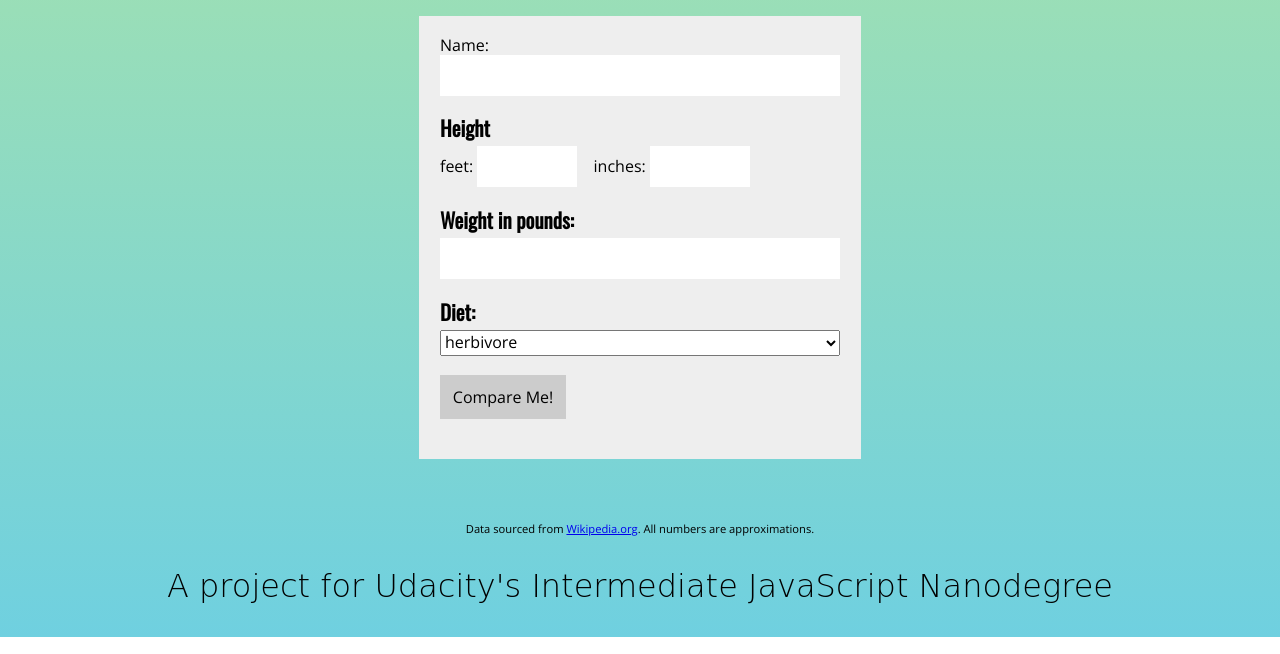
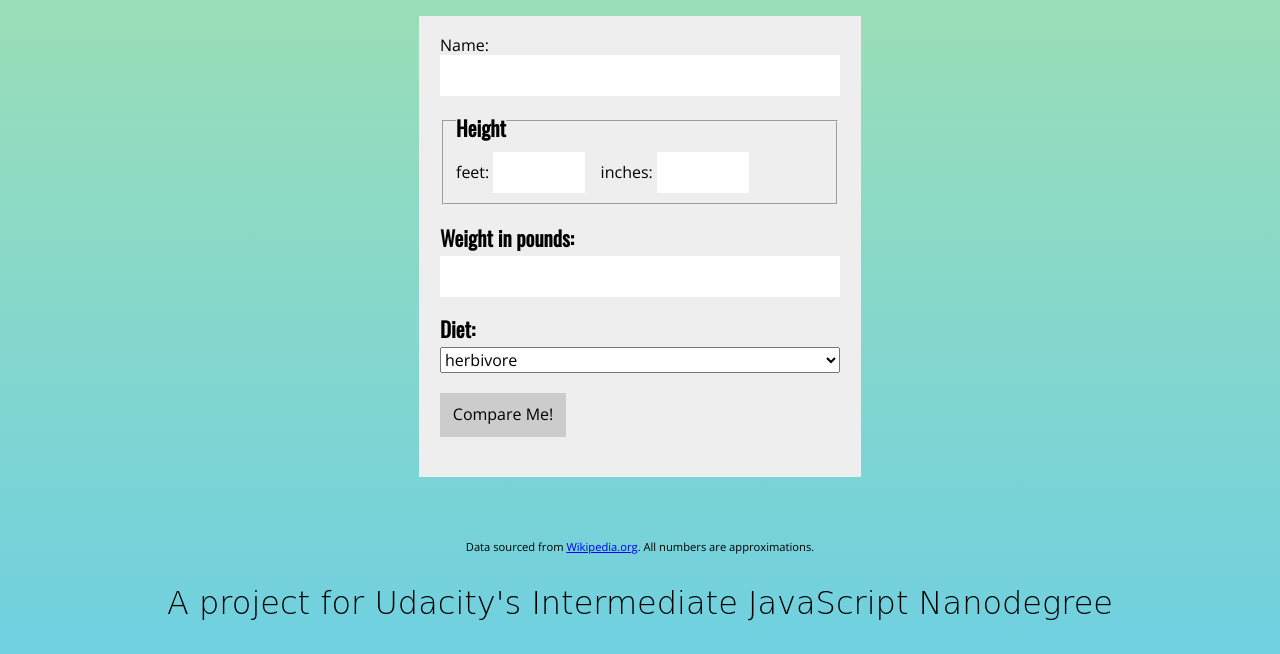
Before and after one commit to jeffcad/Udacity-Intermediate-JavaScript-Nanodegree-Project-1, a plain HTML site: page index.html in a window 1280 px wide. Shown: the part 258-912 px from the top of the page. Drawn offline with nearby package versions, Linux system fonts and the light colour scheme; a web font is replaced by a local one.

Commit message:
style: Add fieldset to HTML form, more semicolons

```diff
--- a/app.js
+++ b/app.js
@@ -120,10 +120,10 @@ function Dino(dinoData) {
                 return `You are ${article} ${humanDiet}, but ${this.species} was a ${this.diet}.`;
             }
         }
-    }
+    };
 
     Dino.prototype = protoDino;
-})()
+})();
 
 function createDinoArray() {
     const dinos = rawDinoData();
@@ -216,4 +216,4 @@ function clicked(e) {
 
 (function listener() {
     document.getElementById("btn").addEventListener("click", clicked);
-})()
+})();
--- a/index.html
+++ b/index.html
@@ -26,11 +26,15 @@
         <div class="form-container">
             <label for="name">Name:</label>
             <input id="name" class="form-field__full" type="name" name="name">
-            <p>Height</p>
-            <label for="feet">feet:</label>
-            <input id="feet" class="form-field__short" type="number" name="feet">
-            <label for="inches">inches:</label>
-            <input id="inches" class="form-field__short" type="number" name="inches">
+            <fieldset>
+                <legend>
+                    <p>Height</p>
+                </legend>
+                <label for="feet">feet:</label>
+                <input id="feet" class="form-field__short" type="number" name="feet">
+                <label for="inches">inches:</label>
+                <input id="inches" class="form-field__short" type="number" name="inches">
+            </fieldset>
             <label for="weight">
                 <p>Weight in pounds:</p>
             </label>
```
